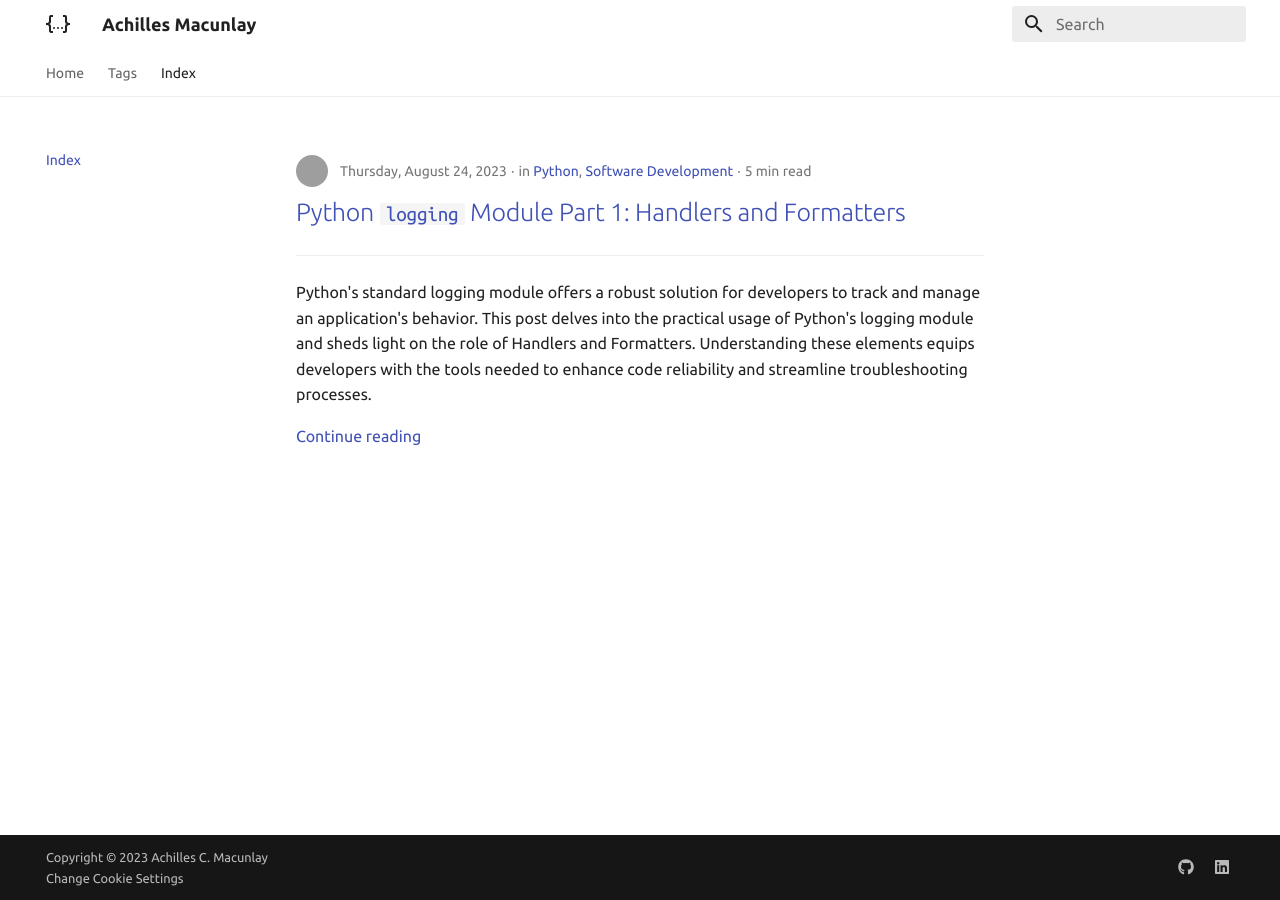
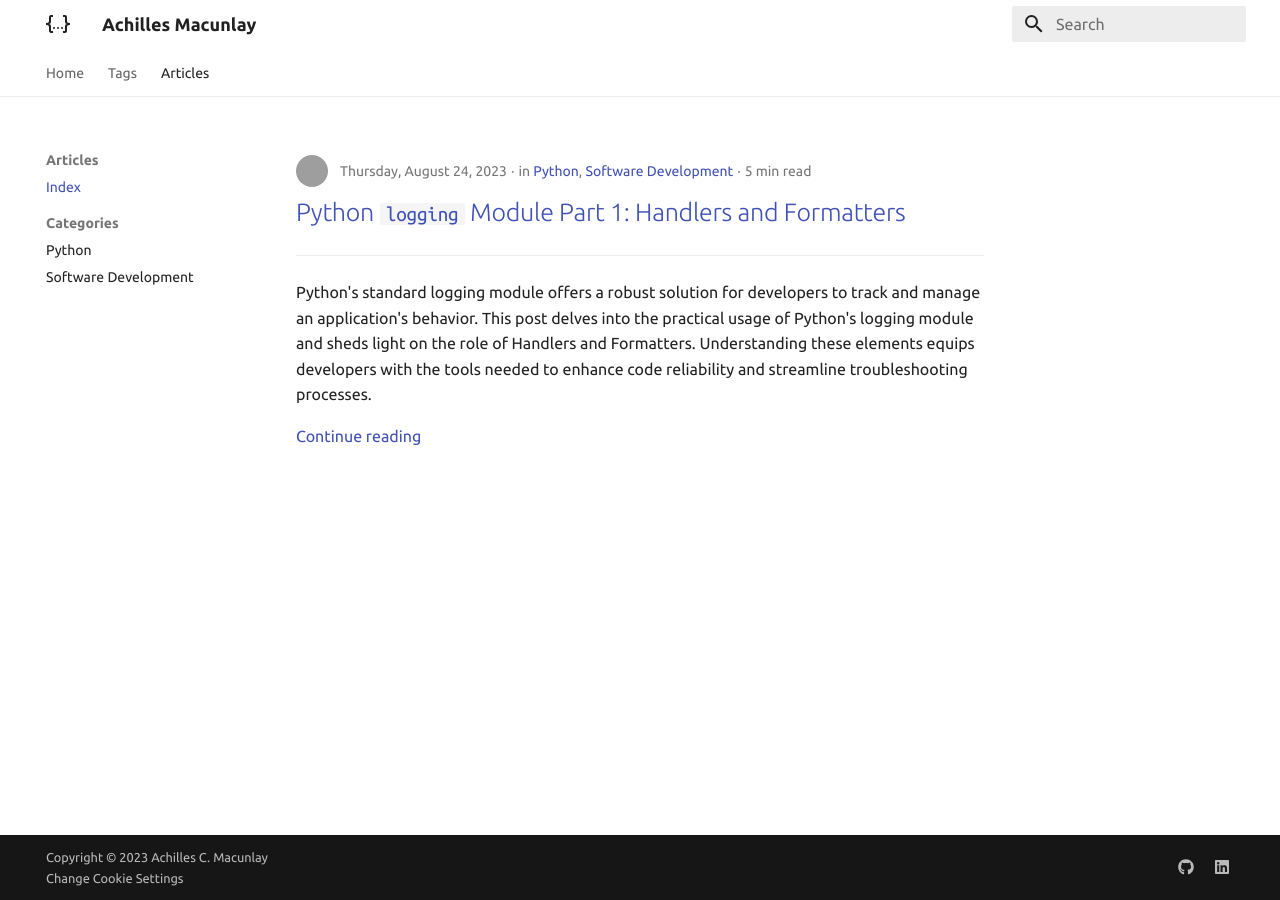
Before and after one commit to acmacunlay/acmacunlay.github.io, an MkDocs documentation site: the page built from docs/blog/index.md, in a window 1280 px wide. Built offline with MkDocs 1.6.1 and Material for MkDocs 9.7.7, drawn with Linux system fonts in a browser that asks for light colours; grey boxes are pictures that could not be loaded.

Commit message:
update navigation

```diff
--- a/mkdocs.yml
+++ b/mkdocs.yml
@@ -6,7 +6,8 @@
 nav:
   - Home: index.md
   - Tags: tags.md
-  - Articles: blog/index.md
+  - Articles:
+      - blog/index.md
 
 theme:
   name: material
```
